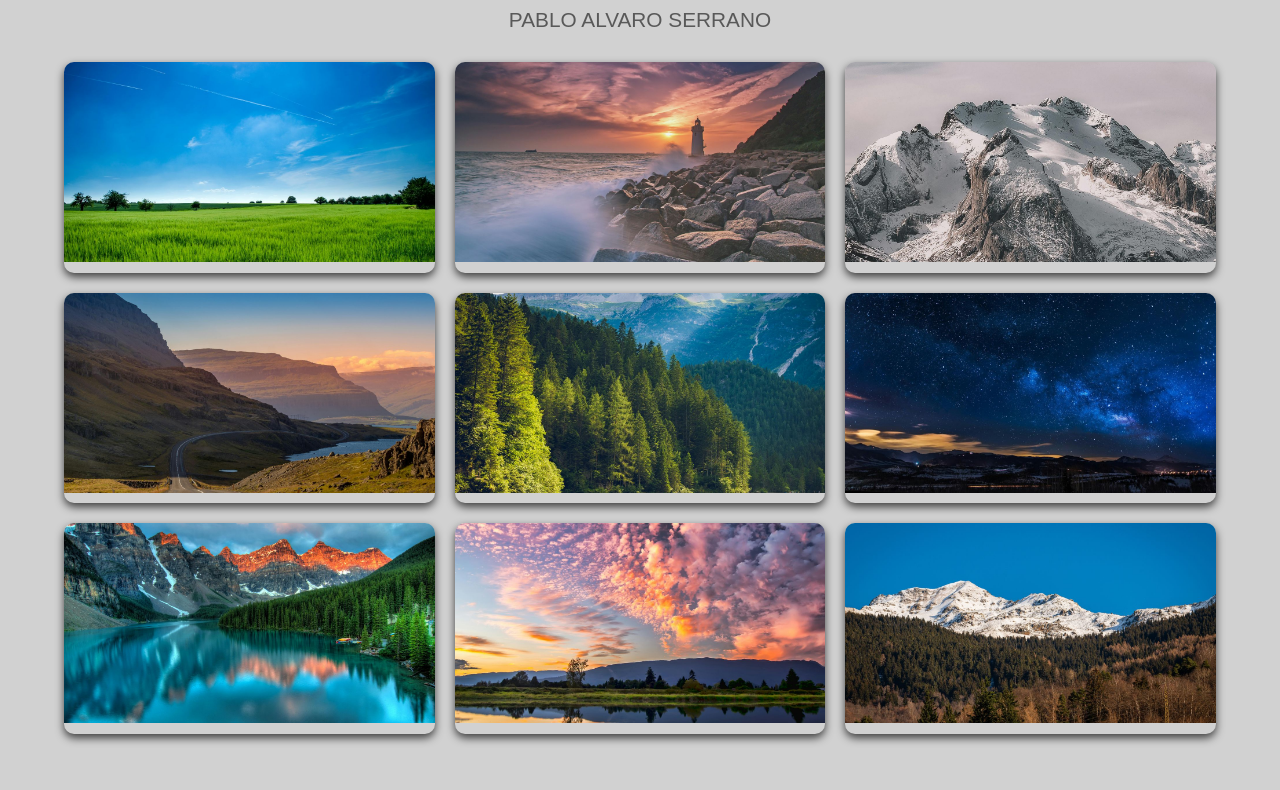
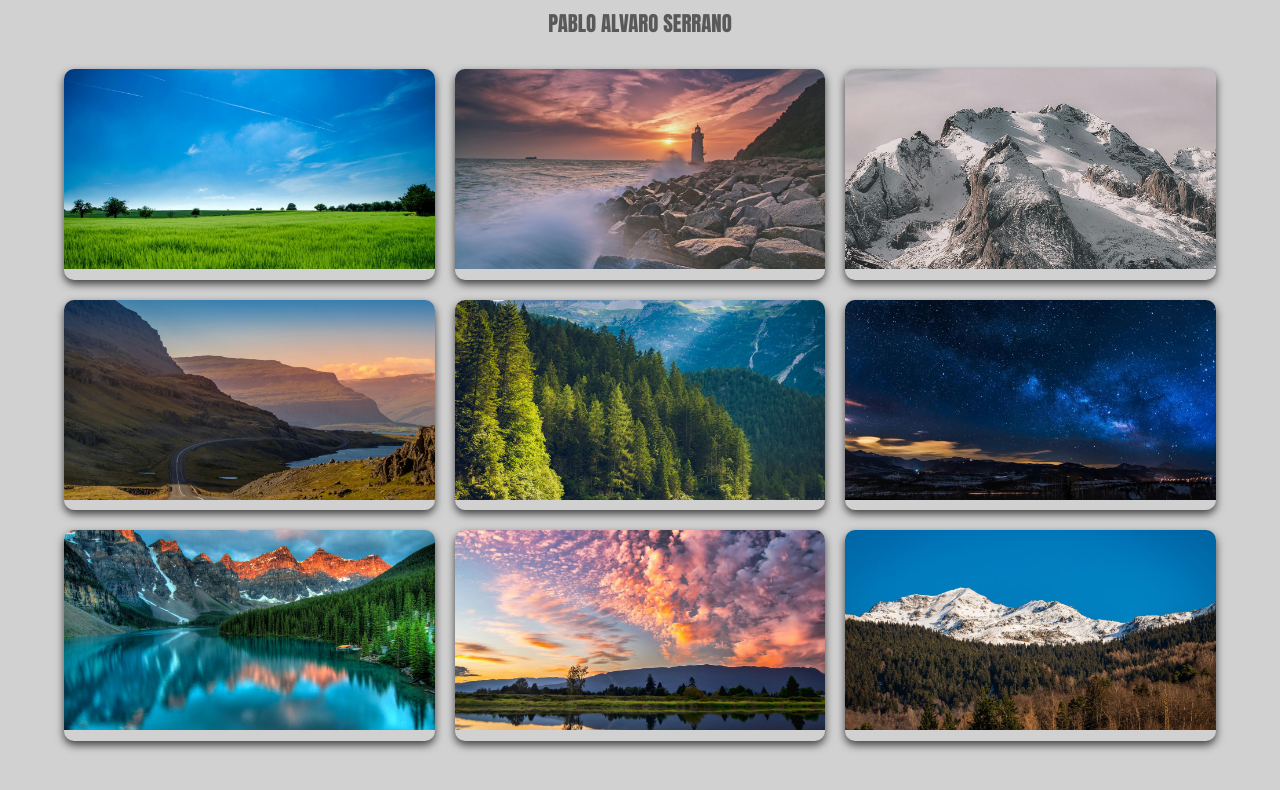
Before and after one commit to ElPabloAS/GaleriaImagenesResponsiba, a website: page index.html in a window 1280 px wide. Drawn offline with Linux system fonts and the light colour scheme.

Commit message:
Update styles.css

```diff
--- a/css/styles.css
+++ b/css/styles.css
@@ -3,7 +3,7 @@ body{
     background-color: rgb(209, 209, 209);
 }
  header{
-    font-family: fantasy;
+    font-family: Impact, Haettenschweiler, 'Arial Narrow Bold', sans-serif;
     font-size: 130%;
     color: rgb(89, 89, 89);
     text-align: center;
```
